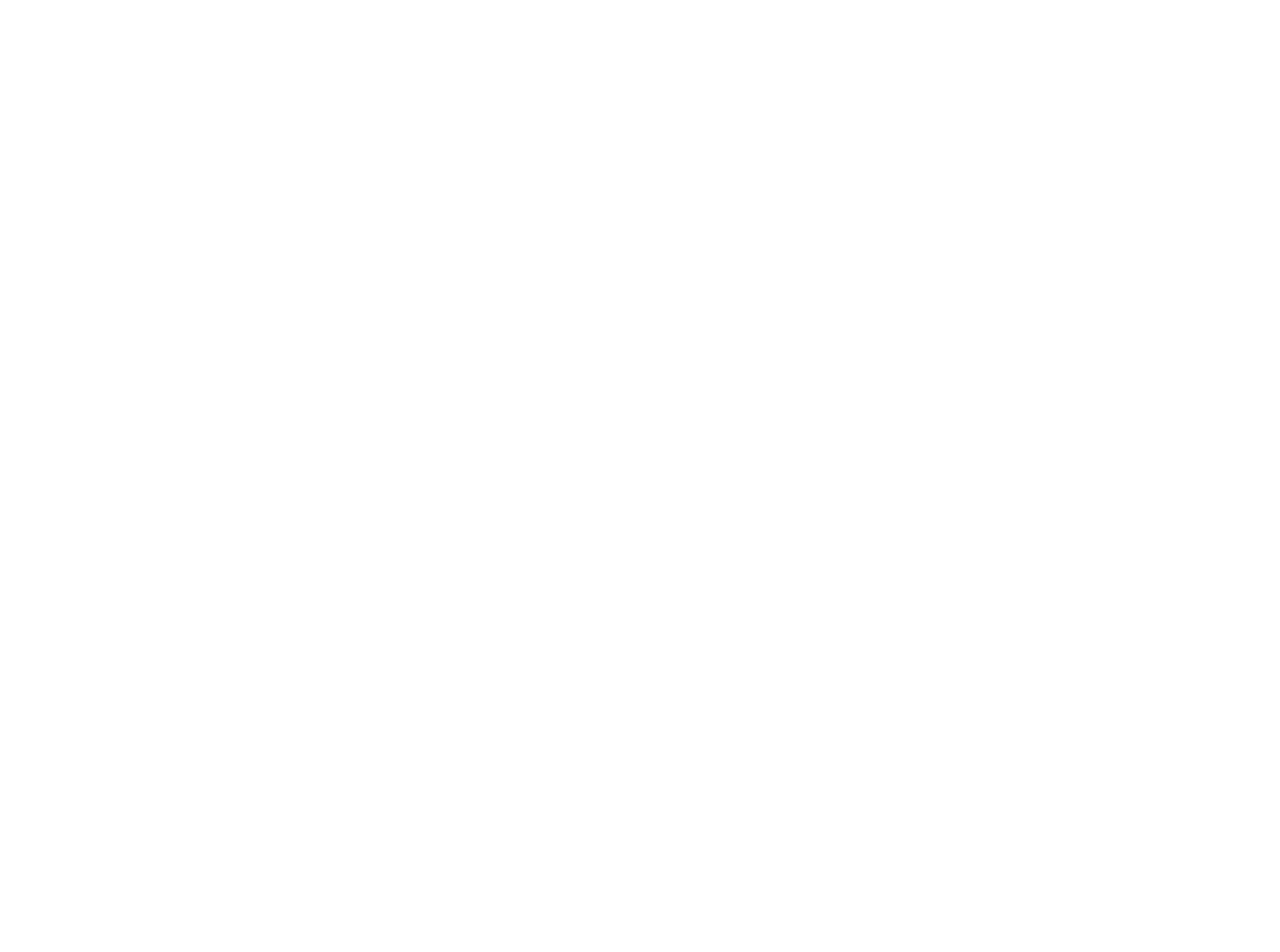
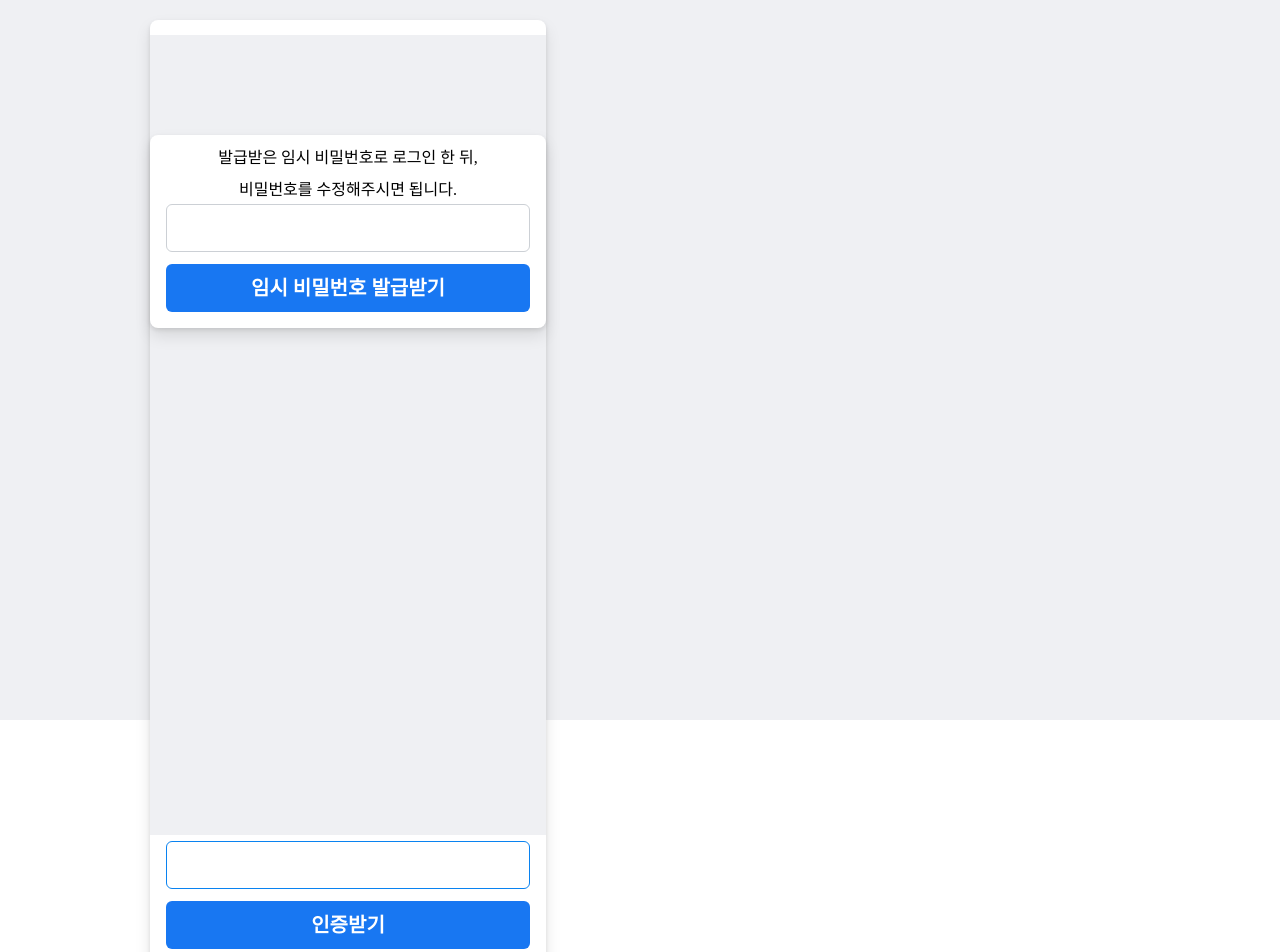
Before and after one commit to SNS-mini-project-Member/SNS_FE, a React (Create React App) app: page /pwUpdate in a window 1280 px wide. Before the commit this address had no page. Shown: the part 80-1032 px from the top of the page. Before the commit the page ends 800 px from the top, so only its background shows below. Built offline with nearby package versions, Linux system fonts and the light colour scheme; a web font is replaced by a local one.

Commit message:
로그인, 회원가입, 이메일인증 수정완료

```diff
--- a/src/common/api/ApiPostService.js
+++ b/src/common/api/ApiPostService.js
@@ -6,4 +6,6 @@
 
 export const userSignup = (email, password, name, age, phone) => apiClient.post('/api/v1/users/signup', {email, password, name, age, phone})
 
-export const emailCheck = (email) => apiClient.post(`/api/v1/mail/${email}`)
+export const emailCheck = (email) => apiClient.post(`/api/v1/mail`, {email})
+
+export const sendTmpPw = (email) => apiClient.post(`/api/v1/mail/pwChange`, {email})
--- a/src/components/atoms/Input.js
+++ b/src/components/atoms/Input.js
@@ -11,7 +11,7 @@
 
   return (
     <div className={classes.inputWrap}>
-      <input name={props.name} onChange={props.onChange} ref={inputRef} className={classes.inputStyle} placeholder={props.placeholder} type={props.type} />
+      <input name={props.name} onChange={props.onChange} value={props.value} ref={inputRef} className={classes.inputStyle} placeholder={props.placeholder} type={props.type} />
     </div>
   );
 }
--- a/src/components/pages/Infomation/Main.js
+++ b/src/components/pages/Infomation/Main.js
@@ -3,8 +3,13 @@
 import AsideMenu from "../Layout/AsideMenu";
 import StoryBoard from "../Layout/StoryBoard";
 import ChatList from "../Layout/ChatList";
+import {useNavigate} from "react-router-dom";
 
 const Main = () => {
+    const nav= useNavigate();
+    const onClickBtn = () =>{
+        nav('/update')
+    }
   return (
     <>
       <Header />
--- a/src/components/pages/Login/Login.js
+++ b/src/components/pages/Login/Login.js
@@ -18,11 +18,9 @@
   const loginHandler = () => {
     userLogin(email, password)
     .then((res) => {
-      // 성공했으면 ..? 리덕스에 데이터를 꽂아줘야함.
       alert("로그인 성공")
       dispatch(loginCheckAction.loginInfoSet(res.data));
     }).catch((err) => {
-      // 에러났으면 ?
       console.log(err)
       alert("로그인 실패")
     })
--- /dev/null
+++ b/src/components/pages/Login/PwUpdate.js
@@ -0,0 +1,49 @@
+import CenterLayout from "../Layout/CenterLayout";
+import WelComeLogo from "../../blocks/WelComeLogo";
+import Input from "../../atoms/Input";
+import Button from "../../atoms/Button";
+import classes from "../../../styles/pages/login/login.module.css";
+import {useSelector} from "react-redux";
+import {useNavigate} from "react-router-dom";
+import SendTmpPw from "./SendTmpPw";
+
+//1. 수정페이지에서 비밀번호 변경 버튼을 누르면 임시비밀번호 발송
+//2. 비밀번호 수정 페이지 변환
+//3. 임시비밀번호로 로그인하고 수정 페이지로 이동하면 수정된 페이지가 뜸.
+//4. 수정페이지에서 비밀번호 재설정 하면 수정되야함
+const PwUpdate = () => {
+  const isLogin = useSelector(state => state.loginCheck.loginInfo);
+  const nav = useNavigate();
+
+  const goToUpdate = () => {
+    nav('/update');
+  }
+
+
+  return (
+    <div className={classes.loginWrap}>
+      <CenterLayout>
+        <div className={classes.signUpArea}>
+          <div className={classes.loginAreaWrap}>
+            <div>
+              <div className={classes.loginForm}>
+                <div className={classes.loginInnerForm}>
+                  <SendTmpPw />
+                  <Input name="email" focus={true} readOnly placeholder={isLogin.email} />
+                  <Button width='364px' backColor='#1877f2' value='인증받기' />
+                  <Input  name="checkCode" placeholder='인증번호를 입력해주세요' type='text' />
+                  <Button width='364px' backColor='#1877f2' value='확인' />
+                  <Input  name="password" placeholder='비밀번호' type='password' />
+                  <Input  name="passwordCheck" placeholder='비밀번호 확인' type='password' />
+                  <Button width='364px' backColor='#1877f2' value='수정하기' />
+                </div>
+              </div>
+            </div>
+          </div>
+        </div>
+      </CenterLayout>
+    </div>
+  );
+}
+
+export default PwUpdate;
--- /dev/null
+++ b/src/components/pages/Login/SendTmpPw.js
@@ -0,0 +1,48 @@
+import CenterLayout from "../Layout/CenterLayout";
+import WelComeLogo from "../../blocks/WelComeLogo";
+import Input from "../../atoms/Input";
+import Button from "../../atoms/Button";
+import classes from "../../../styles/pages/login/login.module.css";
+import {useSelector} from "react-redux";
+import {useNavigate} from "react-router-dom";
+import {sendTmpPw} from "../../../common/api/ApiPostService";
+
+//1. 수정페이지에서 비밀번호 변경 버튼을 누르면 임시비밀번호 발송 ok
+//2. 비밀번호 수정 페이지 변환 ok
+//3. 임시비밀번호로 로그인하고 수정 페이지로 이동하면 수정된 페이지가 뜸.
+//4. 수정페이지에서 비밀번호 재설정 하면 수정되야함
+const SendTmpPw = () => {
+  const isLogin = useSelector(state => state.loginCheck.loginInfo);
+  const nav = useNavigate();
+  const onClickSend = () => {
+    const email = isLogin.email
+    sendTmpPw(email);
+    localStorage.clear();
+    nav('/');
+  }
+
+  return (
+    <div className={classes.loginWrap}>
+      <CenterLayout>
+        <div className={classes.signUpArea}>
+          <div className={classes.loginAreaWrap}>
+            <div>
+              <div className={classes.loginForm}>
+                <div className={classes.loginInnerForm}>
+                  <div style={{textAlign:"center"}}>
+                    <p>발급받은 임시 비밀번호로 로그인 한 뒤, </p><br />
+                    <p>비밀번호를 수정해주시면 됩니다. </p>
+                  </div>
+                  <Input name="email" desabled value={isLogin.email} />
+                  <Button onClick={onClickSend} width='364px' backColor='#1877f2' value='임시 비밀번호 발급받기' />
+                </div>
+              </div>
+            </div>
+          </div>
+        </div>
+      </CenterLayout>
+    </div>
+  );
+}
+
+export default SendTmpPw;
--- a/src/components/pages/Login/Signup.js
+++ b/src/components/pages/Login/Signup.js
@@ -7,7 +7,7 @@
 import {useState} from "react";
 import {emailCheck, userSignup} from "../../../common/api/ApiPostService";
 
-const Signup = (props) => {
+const Signup = () => {
   const emailRegex = /^[A-Z0-9._%+-]+@[A-Z0-9.-]+\.[A-Z]{2,}$/i;
   const passwordRegex = /^(?=.*[A-Za-z])(?=.*\d)(?=.*[@$!%*#?&])[A-Za-z\d@$!%*#?&]{8,}$/;
   const nav = useNavigate();
@@ -28,27 +28,28 @@
   const onChangeHandler = (e) =>{
     const {value, name} = e.target
     setUsers({...users, [name]:value})
-    setEmail(users.email+'m')
+    setEmail(e.target.value)
   }
-  const onClickSend = async (e) =>{
+  const onClickSend = (e) =>{
    emailCheck(email).then((res)=>{
      setCode(res.data)
    })
+    alert("인증번호가 발송되었습니다.")
   }
-  const onClickCheck = async (e) =>{
+  const onClickCheck = (e) =>{
     if (code === inCode){
       alert("인증완료")
     }else {
       alert("잘못된 인증번호 입니다.")
     }
   }
-  const onClickHandler = async (e) =>{
+  const onClickHandler = (e) =>{
     if (users.password === users.passwordCheck){
       if (emailRegex.test(users.email)){
         if (passwordRegex.test(users.password)){
           try {
             e.preventDefault();
-            await userSignup(users.email, users.password, users.name, users.age, users.phone)
+            userSignup(users.email, users.password, users.name, users.age, users.phone)
             nav('/')
             alert("회원가입 성공")
           }catch (error){
```
Also changed, not shown: src/Router.js (+10 -0 lines).
